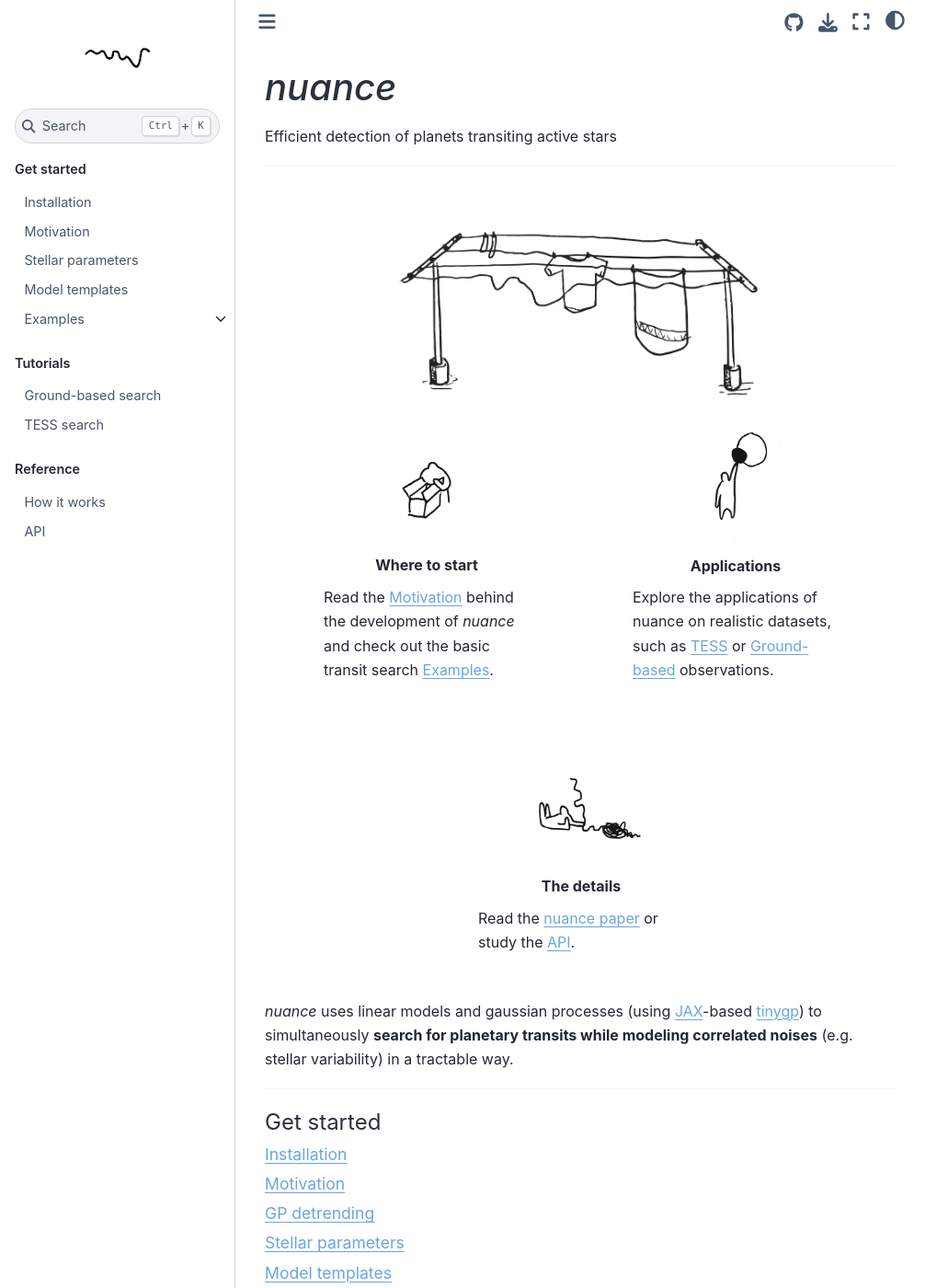
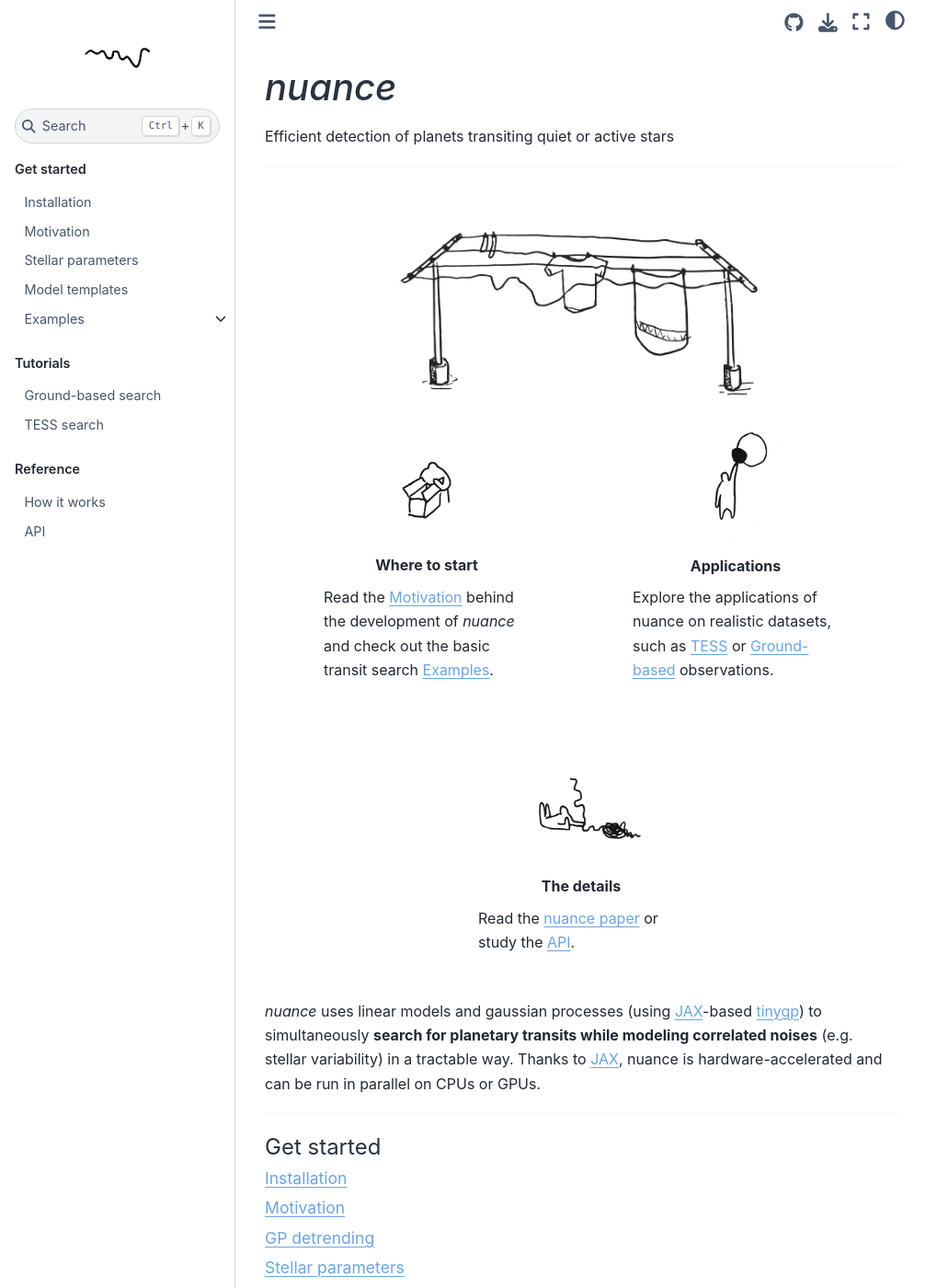
Before and after one commit to lgrcia/nuance, a Sphinx documentation site: the page built from docs/index.md, in a window 1280 px wide and 1400 px high. Shown: the whole window at 92% size, without its empty margins (0-1031 px from the left). Built offline with Sphinx 7.4.7 and the Sphinx Book theme 1.1.4, drawn with Linux system fonts in a browser that asks for light colours; pages that are not in the unit, such as notebooks, are missing from menus.

Commit message:
docs: add quiet + gpu feat desc

```diff
--- a/docs/index.md
+++ b/docs/index.md
@@ -1,6 +1,6 @@
 # *nuance*
 
-Efficient detection of planets transiting active stars
+Efficient detection of planets transiting quiet or active stars
 
 ---
 
@@ -51,8 +51,7 @@ Efficient detection of planets transiting active stars
 
 
 
-*nuance* uses linear models and gaussian processes (using [JAX](https://github.com/google/jax)-based [tinygp](https://github.com/dfm/tinygp)) to simultaneously **search for planetary transits while modeling correlated noises** (e.g. stellar variability) in a tractable way.
-
+*nuance* uses linear models and gaussian processes (using [JAX](https://github.com/google/jax)-based [tinygp](https://github.com/dfm/tinygp)) to simultaneously **search for planetary transits while modeling correlated noises** (e.g. stellar variability) in a tractable way. Thanks to [JAX](https://github.com/google/jax), nuance is hardware-accelerated and can be run in parallel on CPUs or GPUs.
 
 ---
 
```
Also changed, not shown: README.md (+2 -1 lines).
